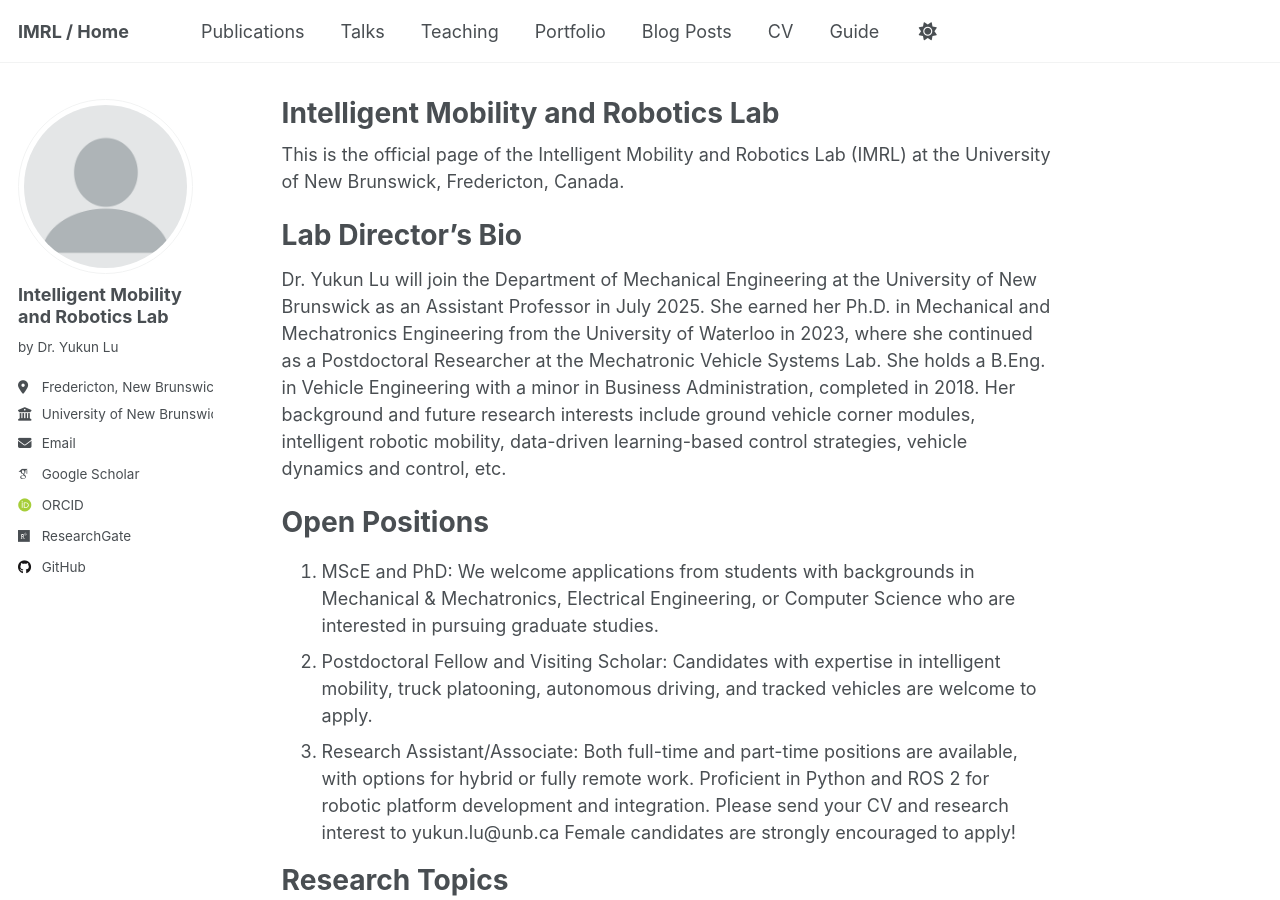
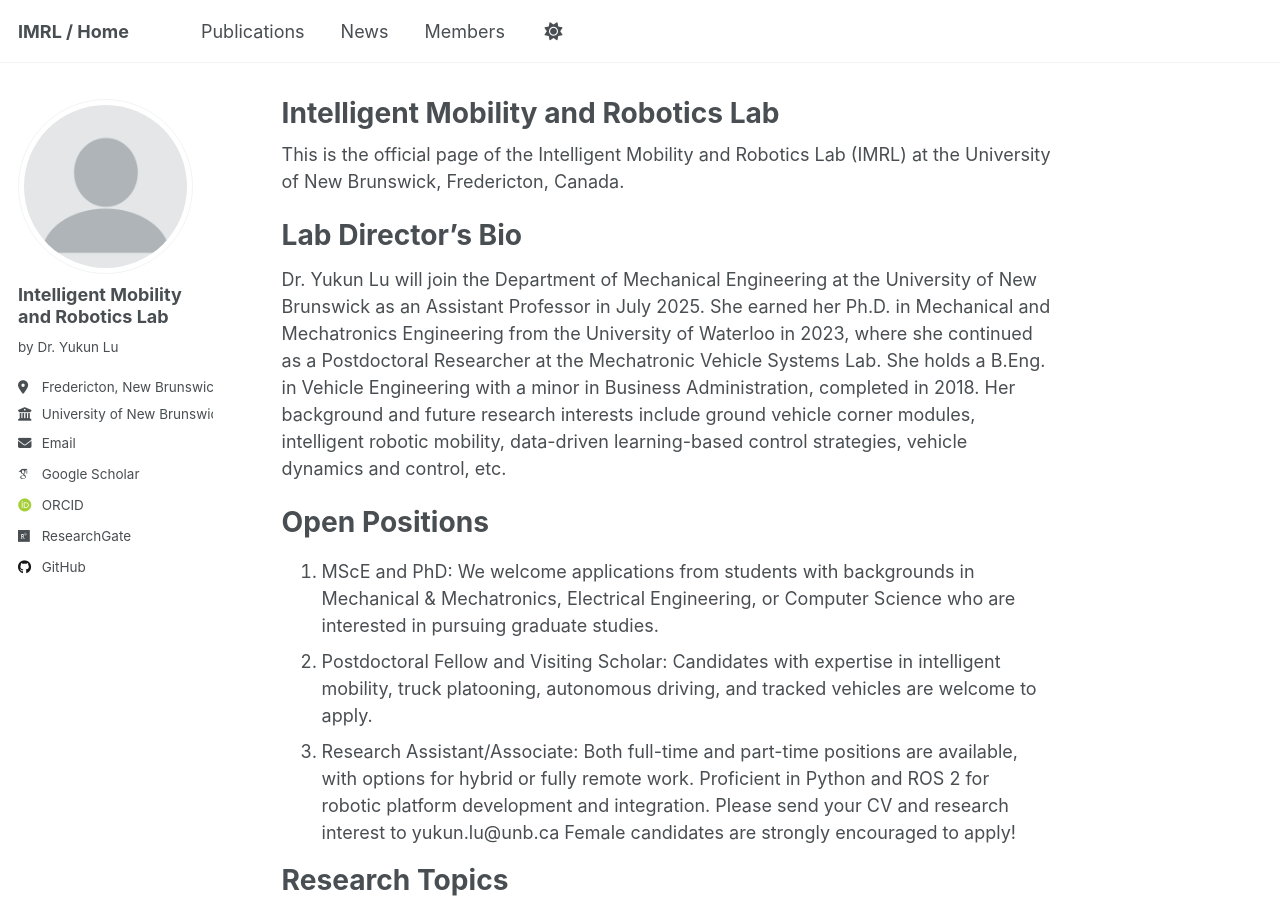
Before and after one commit to IMRL2025/IMRL2025.github.io, a Jekyll site: the page built from _pages/about.md, in a window 1280 px wide and 900 px high. Built offline with Jekyll 4.4.1, drawn with Linux system fonts in a browser that asks for light colours; some web fonts are replaced.

Commit message:
navigation.yml

```diff
--- a/_data/navigation.yml
+++ b/_data/navigation.yml
@@ -11,23 +11,10 @@ main:
   - title: "Publications"
     url: /publications/
 
-  - title: "Talks"
+  - title: "News"
     url: /talks/
 
-  - title: "Teaching"
-    url: /teaching/
 
-  - title: "Portfolio"
+
+  - title: "Members"
     url: /portfolio/
-
-  - title: "Blog Posts"
-    url: /year-archive/
-
-  - title: "CV"
-    url: /cv/
-
-  # - title: "CV"
-  #   url: /cv-json/
-
-  - title: "Guide"
-    url: /markdown/
```
